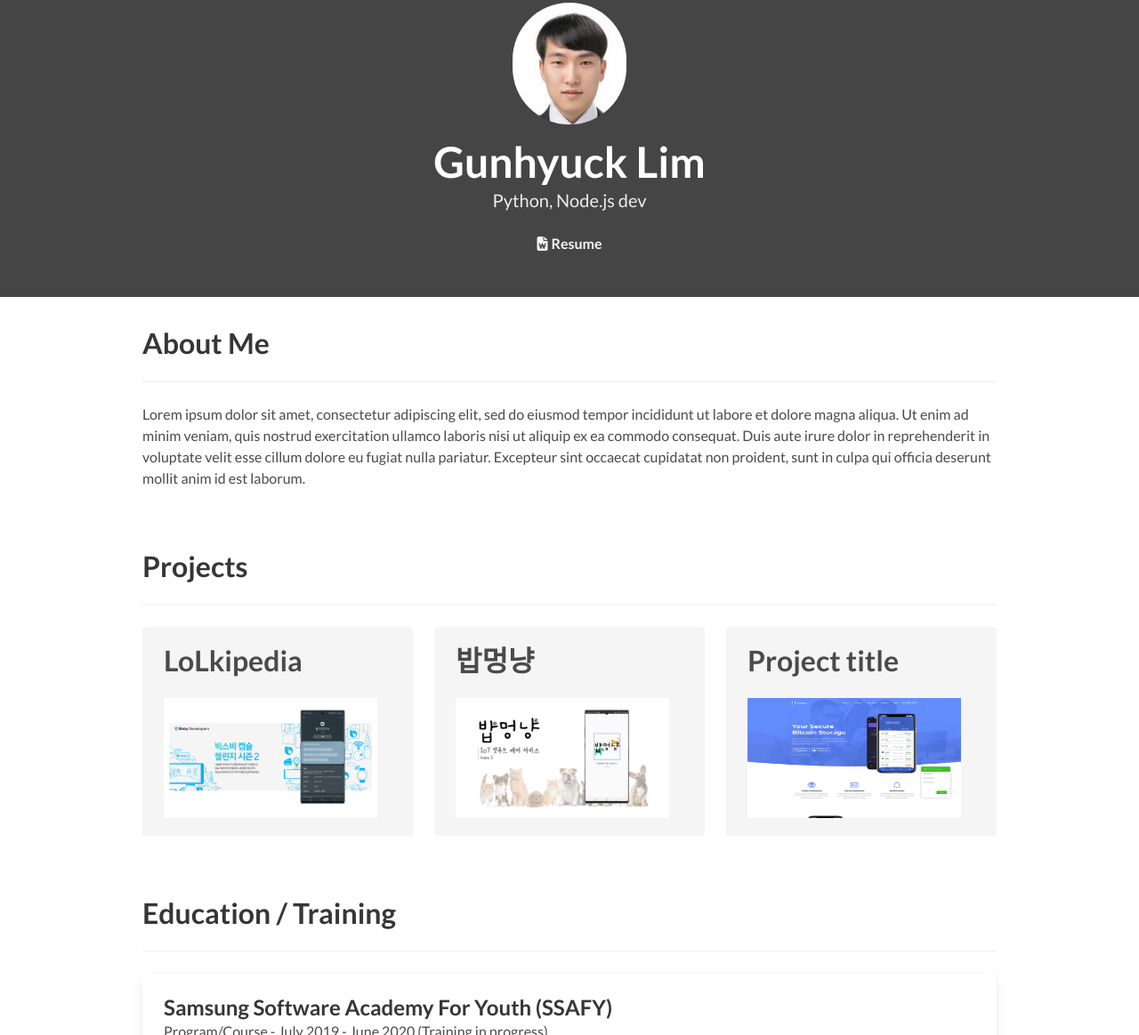
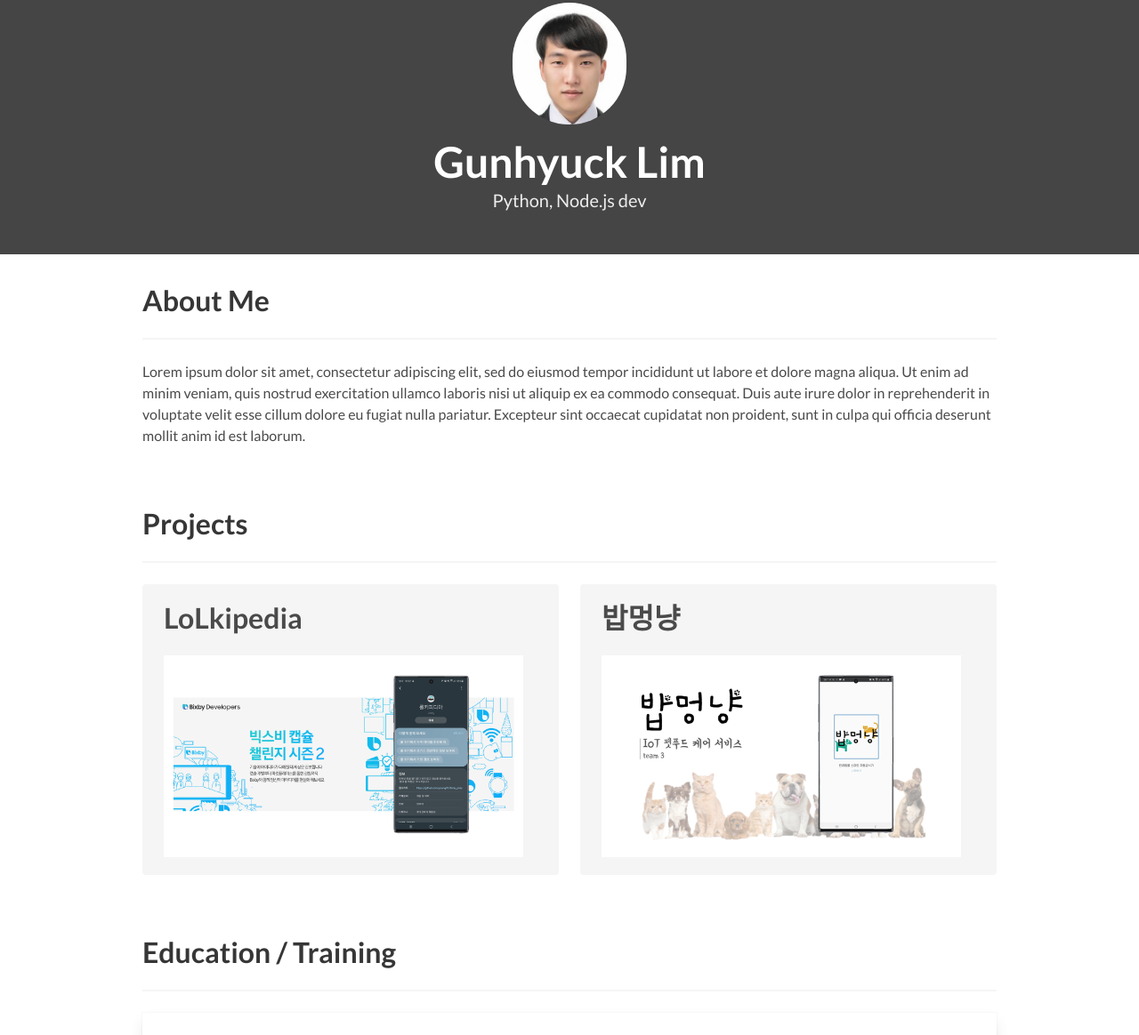
Before and after one commit to GH-Lim/GH-Lim.github.io, a plain HTML site: page index.html in a window 1280 px wide. Shown: the part 109-1273 px from the top of the page at 89% size. Drawn offline with Linux system fonts and the light colour scheme.

Commit message:
fix layout

```diff
--- a/index.html
+++ b/index.html
@@ -57,11 +57,11 @@
             <h2 class="subtitle">
               Python, Node.js dev
             </h2>
-            <p>
+            <!-- <p>
               <a href="docs/resume.txt" class="icon has-text-light">
                 <i class="fas fa-file-word"></i> <strong>Resume</strong>
               </a>
-            </p>
+            </p> -->
           </div>
         </div>
       </div>
@@ -173,14 +173,14 @@
                 </figure>
               </article>
             </div>
-            <div class="tile is-parent">
+            <!-- <div class="tile is-parent">
               <article class="tile is-child notification">
                 <p class="title">Project title</p>
                 <figure class="image is-16by9">
                   <img class="modal-trigger" data-target="project-3-modal" src="img/project-3-cover.png">
                 </figure>
               </article>
-            </div>
+            </div> -->
           </div>
         </div>
       </div>
```
